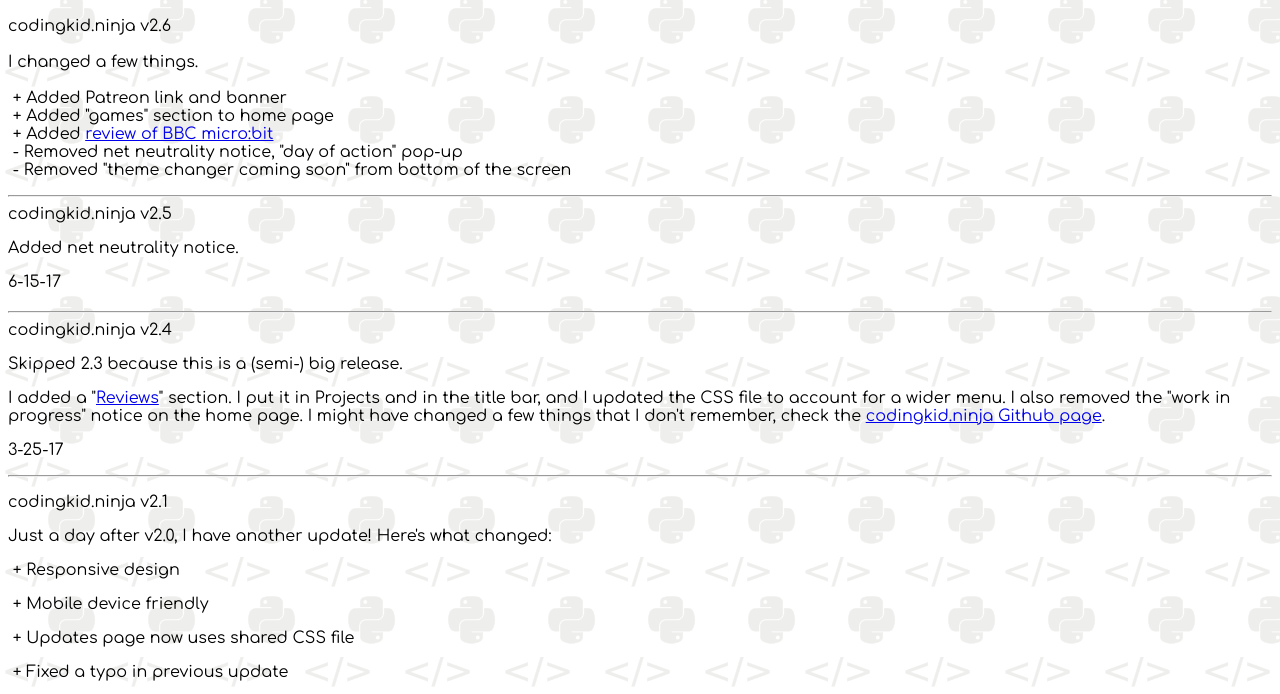
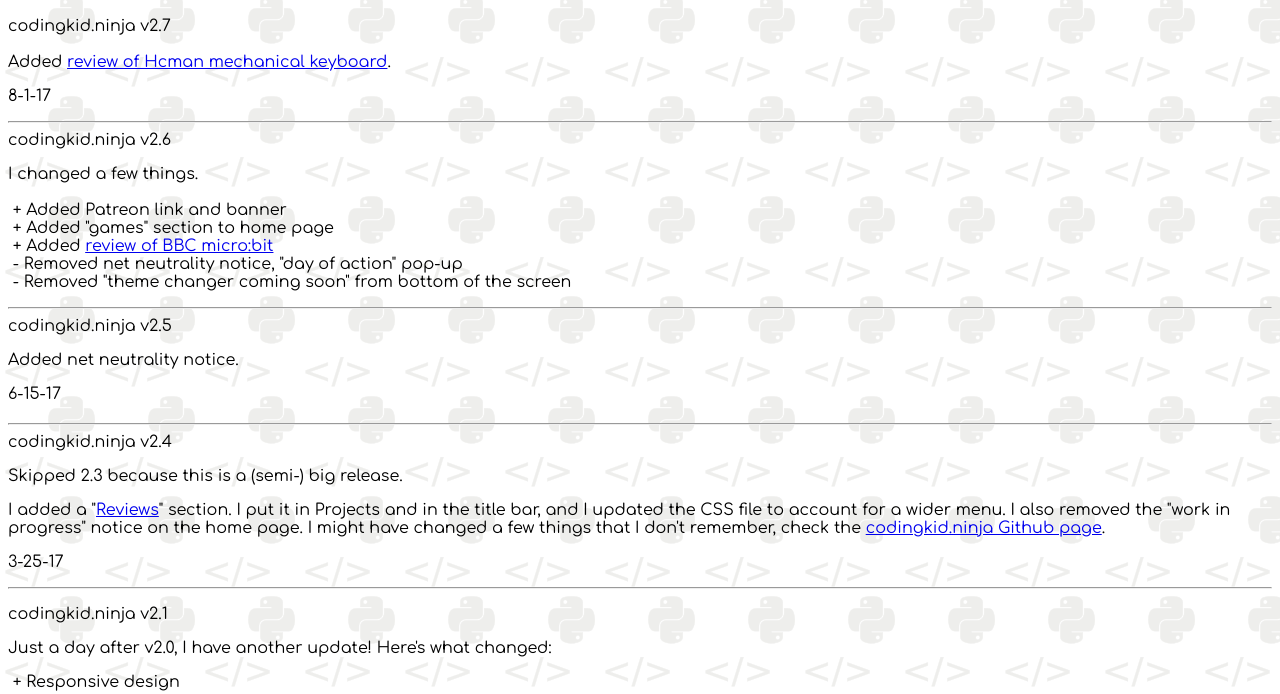
Before and after one commit to Merlin04/codingkid.ninja, a website: page updates.html in a window 1280 px wide. Shown: the part 50-744 px from the top of the page. Drawn offline with Linux system fonts and the light colour scheme.

Commit message:
codingkid.ninja v2.8
See codingkid.ninja for more information.

```diff
--- a/updates.html
+++ b/updates.html
@@ -8,9 +8,12 @@
   </head>
   <body><span> </span>
     <h2><span>Updates</span></h2>
-    <p>codingkid.ninja v2.6<br>
+    <p>codingkid.ninja v2.7<br>
       <br>
-      I changed a few things. <br>
+      Added <a href="hcman.html">review of Hcman mechanical keyboard</a>. </p>
+    <p> 8-1-17<a href="updates.html"></a></p>
+    <hr>codingkid.ninja v2.6<br>
+    <p> I changed a few things. <br>
       <br>
       &nbsp;+ Added Patreon link and banner<br>
       &nbsp;+ Added "games" section to home page<br>
```
